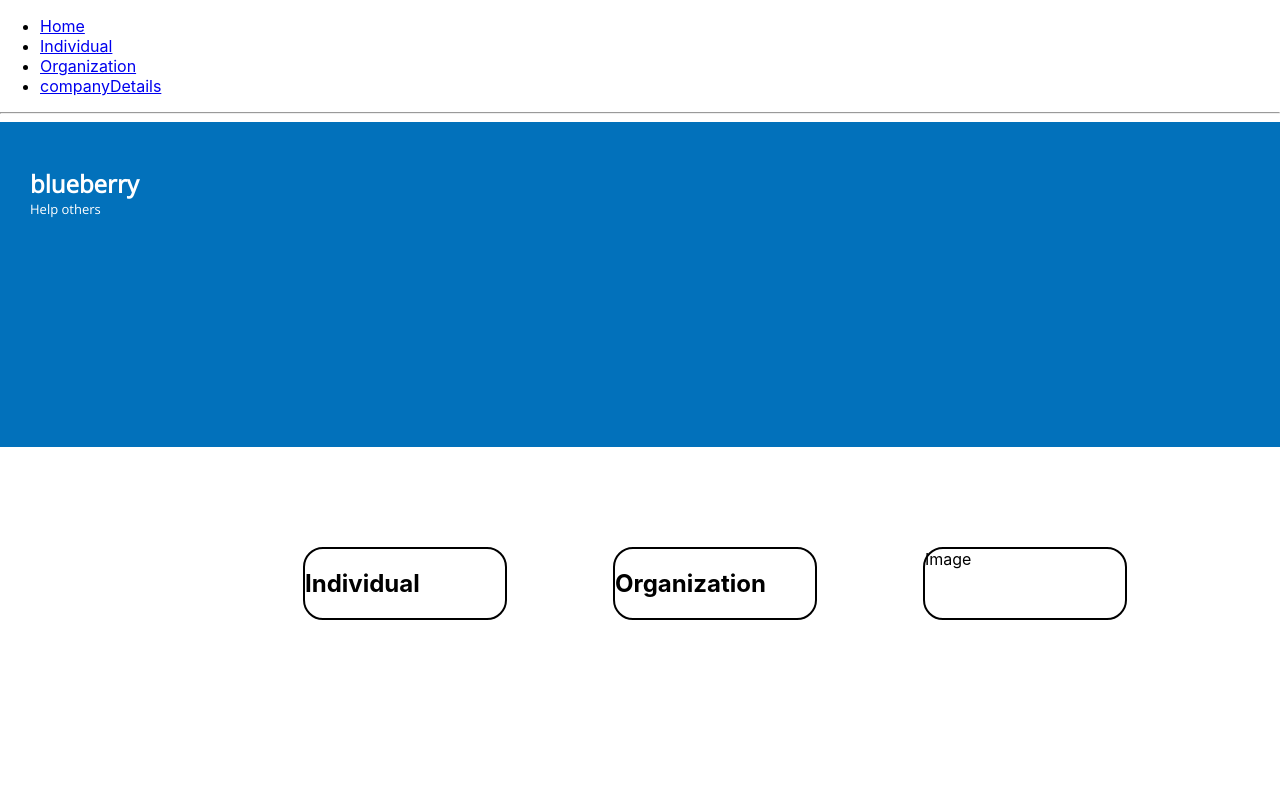
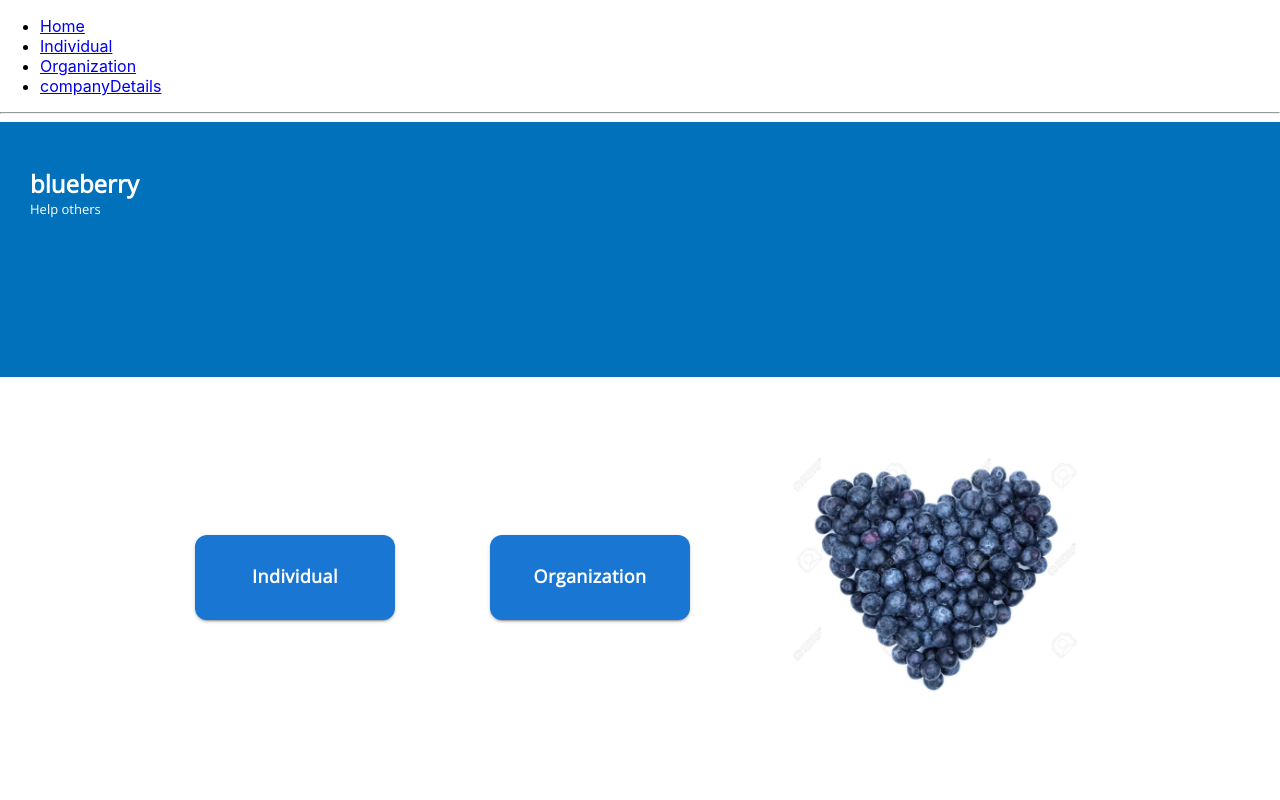
Before and after one commit to DanielssonJacob/blueberry, a React (Create React App) app in the folder blueberry-frontend/: page / in a window 1280 px wide. Shown: the top 800 px of the page. Built offline with nearby package versions, Linux system fonts and the light colour scheme.

Commit message:
added home styling and home button

```diff
--- a/blueberry-frontend/package.json
+++ b/blueberry-frontend/package.json
@@ -3,6 +3,9 @@
   "version": "0.1.0",
   "private": true,
   "dependencies": {
+    "@emotion/react": "^11.8.2",
+    "@emotion/styled": "^11.8.1",
+    "@mui/material": "^5.5.2",
     "@testing-library/jest-dom": "^5.16.2",
     "@testing-library/react": "^12.1.4",
     "@testing-library/user-event": "^13.5.0",
--- /dev/null
+++ b/blueberry-frontend/src/components/home/ColorRow.js
@@ -0,0 +1,11 @@
+import React from 'react'
+
+function ColorRow(props) {
+  return (
+    <div style={{backgroundColor: props.color, height: props.height}}>
+
+    </div>
+  )
+}
+
+export default ColorRow
--- a/blueberry-frontend/src/components/home/Home.css
+++ b/blueberry-frontend/src/components/home/Home.css
@@ -2,7 +2,7 @@
 
 .header{
     background-color: #0271BB;
-    height: 300px;
+    height: 230px;
     padding-left: 30px;
     padding-top: 25px;
 }
@@ -23,13 +23,44 @@
 
 .menu-choice{
     display: flex;
-    justify-content: space-around;
+    justify-content: space-evenly;
     padding: 100px;
-    margin-left: 150px;
+    align-items: center;
 }
 
-.menu-item{
-    border: solid black 2px;
-    width: 200px;
-    border-radius: 20px;
+.menu-choice h2 {
+    color:white;
+    font-family: 'Open Sans', sans-serif;
+    font-size: large;
 }
+.menu-item img {
+    width: 230px;
+
+}
+
+.divider{
+    margin: 30px;
+}
+
+@media screen and (min-width: 992px){
+    .menu-item img {
+        width: 300px;
+
+    }
+    .menu-choice{
+        height: 200px;
+    }
+
+}
+@media screen and (max-width: 992px) {
+  .menu-choice{
+   flex-wrap: wrap;
+   padding-bottom: 20px;
+
+}
+.menu-choice .menu-item{
+    padding-bottom: 20px;
+
+ }
+
+}
--- a/blueberry-frontend/src/components/home/Home.js
+++ b/blueberry-frontend/src/components/home/Home.js
@@ -1,3 +1,4 @@
+import { Button } from '@mui/material';
 import React from 'react'
 import {
   BrowserRouter as Router,
@@ -6,6 +7,9 @@ import {
   Link
 } from "react-router-dom";
 import "./Home.css"
+import HomePageButton from './HomePageButton';
+import blueberry from './blueberry-img.png';
+import ColorRow from './ColorRow';
 
 function Home() {
   return (
@@ -18,15 +22,19 @@ function Home() {
       </div>
 
       <div className="menu-choice">
-        <div className="menu-item">
-          <h2>Individual</h2>
-        </div>
-        <div className="menu-item">
-          <h2>Organization</h2>
-        </div>
-        <div className="menu-item">Image</div>
+      <div className="menu-item">
+        <HomePageButton link="/individual" title="Individual"/>
       </div>
 
+      <div className="menu-item">
+        <HomePageButton link="/organization" title="Organization"/>
+      </div>
+        <div className="menu-item"><img src={blueberry} alt="" /></div>
+      </div>
+      <div className='divider'></div>
+      <ColorRow color={"#E8340C"} height={"60px"}></ColorRow>
+      <ColorRow color={"#F5FA70"} height={"60px"}></ColorRow>
+      <ColorRow color={"#0271BB"} height={"60px"}></ColorRow>
     </div>
   )
 }
--- /dev/null
+++ b/blueberry-frontend/src/components/home/HomePageButton.js
@@ -0,0 +1,13 @@
+import React from 'react'
+import { Button } from '@mui/material';
+import "./Home.css"
+
+function HomePageButton(props) {
+  return (
+    <Button href={props.link} className="menu-choice" sx={ { borderRadius: 3, height: 75, color: "#0271BB", width:200, height:85, textTransform: "none"} } variant="contained">
+        <h2>{props.title}</h2>
+    </Button>
+  )
+}
+
+export default HomePageButton
```
Also changed, not shown: blueberry-frontend/src/components/home/blueberry-img.png (added), 1 other file (tests, documents, lock files or other folders).
